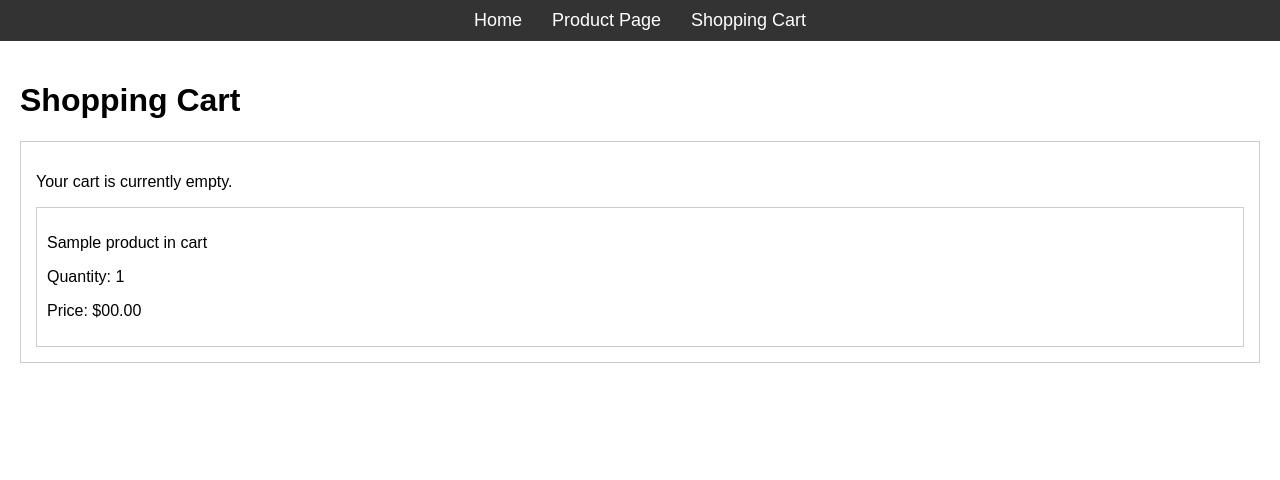
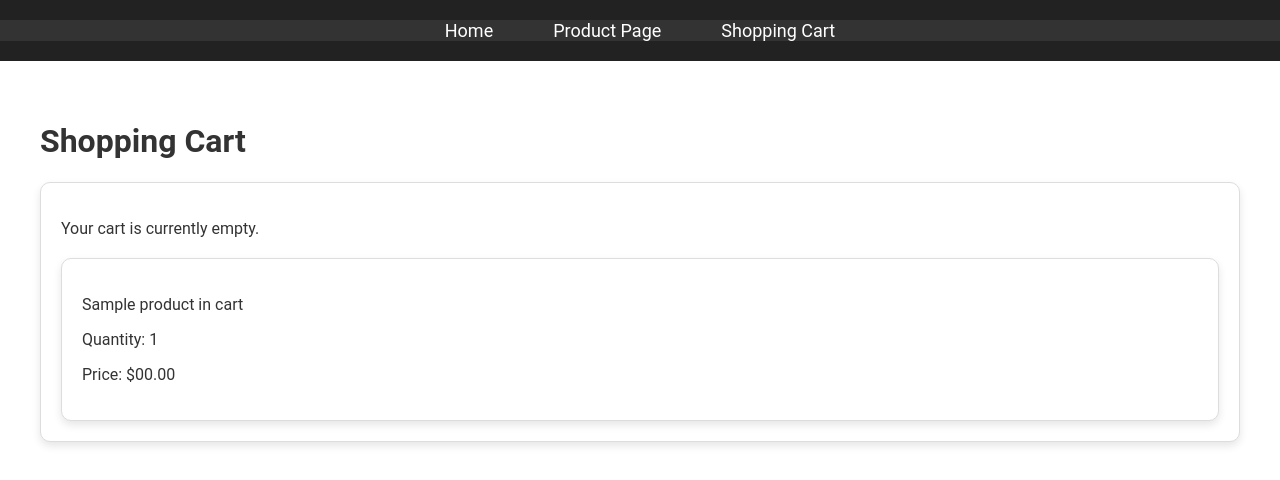
Before and after one commit to ScottInPittsburgh/christinesfashions, a React (Create React App) app: page /cart in a window 1280 px wide. Shown: the top 480 px of the page. Built offline with nearby package versions, Linux system fonts and the light colour scheme.

Commit message:
Stylistic changes to css at styles.css

```diff
--- a/src/styles.css
+++ b/src/styles.css
@@ -1,13 +1,16 @@
 body {
-    font-family: Arial, sans-serif;
+    font-family: 'Roboto', sans-serif;
     margin: 0;
     padding: 0;
+    background-color: #f5f5f5;
+    color: #333;
 }
 
 header {
-    background-color: #333;
+    background-color: #222;
     color: white;
-    padding: 10px 0;
+    padding: 20px 0;
+    text-align: center;
 }
 
 .menu-bar {
@@ -16,73 +19,108 @@ header {
     list-style-type: none;
     padding: 0;
     margin: 0;
+    background-color: #333;
 }
 
 .menu-bar li {
-    margin: 0 15px;
+    margin: 0 20px;
 }
 
 .menu-bar li a {
     color: white;
     text-decoration: none;
     font-size: 18px;
+    padding: 10px;
+    transition: background-color 0.3s;
 }
 
 .menu-bar li a:hover {
-    text-decoration: underline;
+    text-decoration: none;
+    background-color: #444;
+    border-radius: 5px;
 }
 
 main {
-    padding: 20px;
+    padding: 40px;
+    background-color: white;
+    max-width: 1200px;
+    margin: auto;
 }
 
 .product-grid {
     display: flex;
     flex-wrap: wrap;
-    justify-content: space-around;
-    gap: 20px;
+    justify-content: center;
+    gap: 30px;
 }
 
 .product-box {
-    border: 1px solid #ccc;
-    padding: 15px;
+    border: 1px solid #ddd;
+    border-radius: 10px;
+    padding: 20px;
     text-align: center;
+    background-color: white;
+    box-shadow: 0 4px 8px rgba(0,0,0,0.1);
+    transition: transform 0.3s;
+    max-width: 300px;
+}
+
+.product-box:hover {
+    transform: translateY(-5px);
 }
 
 .product-box h2 {
     margin: 0 0 10px;
+    font-size: 1.5rem;
 }
 
 .product-box p {
     margin: 0;
+    color: #555;
 }
 
 .product-detail {
-    border: 1px solid #ccc;
-    padding: 15px;
+    border: 1px solid #ddd;
+    border-radius: 10px;
+    padding: 20px;
     text-align: left;
+    background-color: white;
+    box-shadow: 0 4px 8px rgba(0,0,0,0.1);
+    margin-bottom: 40px;
 }
 
 .cart-content {
-    border: 1px solid #ccc;
-    padding: 15px;
+    border: 1px solid #ddd;
+    border-radius: 10px;
+    padding: 20px;
+    background-color: white;
+    box-shadow: 0 4px 8px rgba(0,0,0,0.1);
 }
 
 .cart-box {
-    border: 1px solid #ccc;
-    padding: 10px;
-    margin-top: 10px;
+    border: 1px solid #ddd;
+    border-radius: 10px;
+    padding: 20px;
+    margin-top: 20px;
+    background-color: white;
+    box-shadow: 0 4px 8px rgba(0,0,0,0.1);
 }
-
 
 .collection-card,
 .product-card {
-    width: 200px;
+    width: 220px;
     margin: 20px;
-    border: 1px solid #ccc;
+    border: 1px solid #ddd;
     border-radius: 10px;
     overflow: hidden;
-    box-shadow: 0 2px 5px rgba(0,0,0,0.1);
+    box-shadow: 0 4px 8px rgba(0,0,0,0.1);
+    background-color: white;
+    transition: transform 0.3s;
+}
+
+.collection-card:hover,
+.product-card:hover {
+    transform: translateY(-5px);
 }
 
 .collection-image,
@@ -91,12 +129,12 @@ main {
     height: auto;
     object-fit: cover;
     max-width: 100%;
-    max-height: 200px;
+    max-height: 220px;
 }
 
 .collection-content,
 .product-content {
-    padding: 15px;
+    padding: 20px;
     text-align: center;
 }
 
@@ -104,18 +142,23 @@ main {
 .product-grid {
     display: flex;
     flex-wrap: wrap;
-    justify-content: space-around;
-    gap: 20px;
+    justify-content: center;
+    gap: 30px;
 }
 
-
 .new-arrival-card {
-    width: 300px;
+    width: 320px;
     margin: 20px;
-    border: 1px solid #ccc;
+    border: 1px solid #ddd;
     border-radius: 10px;
     overflow: hidden;
-    box-shadow: 0 2px 5px rgba(0,0,0,0.1);
+    box-shadow: 0 4px 8px rgba(0,0,0,0.1);
+    background-color: white;
+    transition: transform 0.3s;
+}
+
+.new-arrival-card:hover {
+    transform: translateY(-5px);
 }
 
 .new-arrival-image {
@@ -123,11 +166,11 @@ main {
     height: auto;
     object-fit: cover;
     max-width: 100%;
-    max-height: 300px;
+    max-height: 320px;
 }
 
 .new-arrival-content {
-    padding: 15px;
+    padding: 20px;
     text-align: center;
 }
 
@@ -135,71 +178,77 @@ main {
 .product-page {
     display: flex;
     flex-wrap: wrap;
-    gap: 30px;
-    padding: 20px;
+    gap: 40px;
+    padding: 40px;
+    background-color: white;
+    border-radius: 10px;
+    box-shadow: 0 4px 8px rgba(0,0,0,0.1);
 }
 
 .product-images {
     flex: 1;
-    min-width: 300px;
+    min-width: 320px;
 }
 
 .product-image {
     width: 100%;
     height: auto;
-    border-radius: 8px;
+    border-radius: 10px;
 }
 
 .product-details {
     flex: 1;
-    min-width: 300px;
+    min-width: 320px;
 }
 
 .product-title {
-    font-size: 2rem;
-    margin-bottom: 10px;
+    font-size: 2.5rem;
+    margin-bottom: 20px;
 }
 
 .product-description {
-    margin-bottom: 20px;
+    margin-bottom: 30px;
+    color: #555;
 }
 
 .product-price {
-    font-size: 1.5rem;
+    font-size: 2rem;
     font-weight: bold;
-    margin-bottom: 20px;
+    margin-bottom: 30px;
+    color: #e91e63;
 }
 
 .color-options, .size-options {
-    margin-bottom: 20px;
+    margin-bottom: 30px;
 }
 
 .color-option, .size-option {
     display: inline-block;
-    margin-right: 10px;
-    padding: 5px 10px;
+    margin-right: 15px;
+    padding: 10px 15px;
     border: 1px solid #ddd;
-    border-radius: 5px;
+    border-radius: 10px;
     cursor: pointer;
 }
 
 .color-option.selected, .size-option.selected {
-    background-color: #007bff;
+    background-color: #e91e63;
     color: white;
 }
 
 .add-to-cart-button {
     display: inline-block;
-    padding: 10px 20px;
-    background-color: #007bff;
+    padding: 15px 30px;
+    background-color: #e91e63;
     color: white;
     text-decoration: none;
-    border-radius: 5px;
-    font-size: 1rem;
+    border-radius: 10px;
+    font-size: 1.2rem;
     border: none;
     cursor: pointer;
+    transition: background-color 0.3s;
 }
 
 .add-to-cart-button:hover {
-    background-color: #0056b3;
+    background-color: #c2185b;
 }
```
